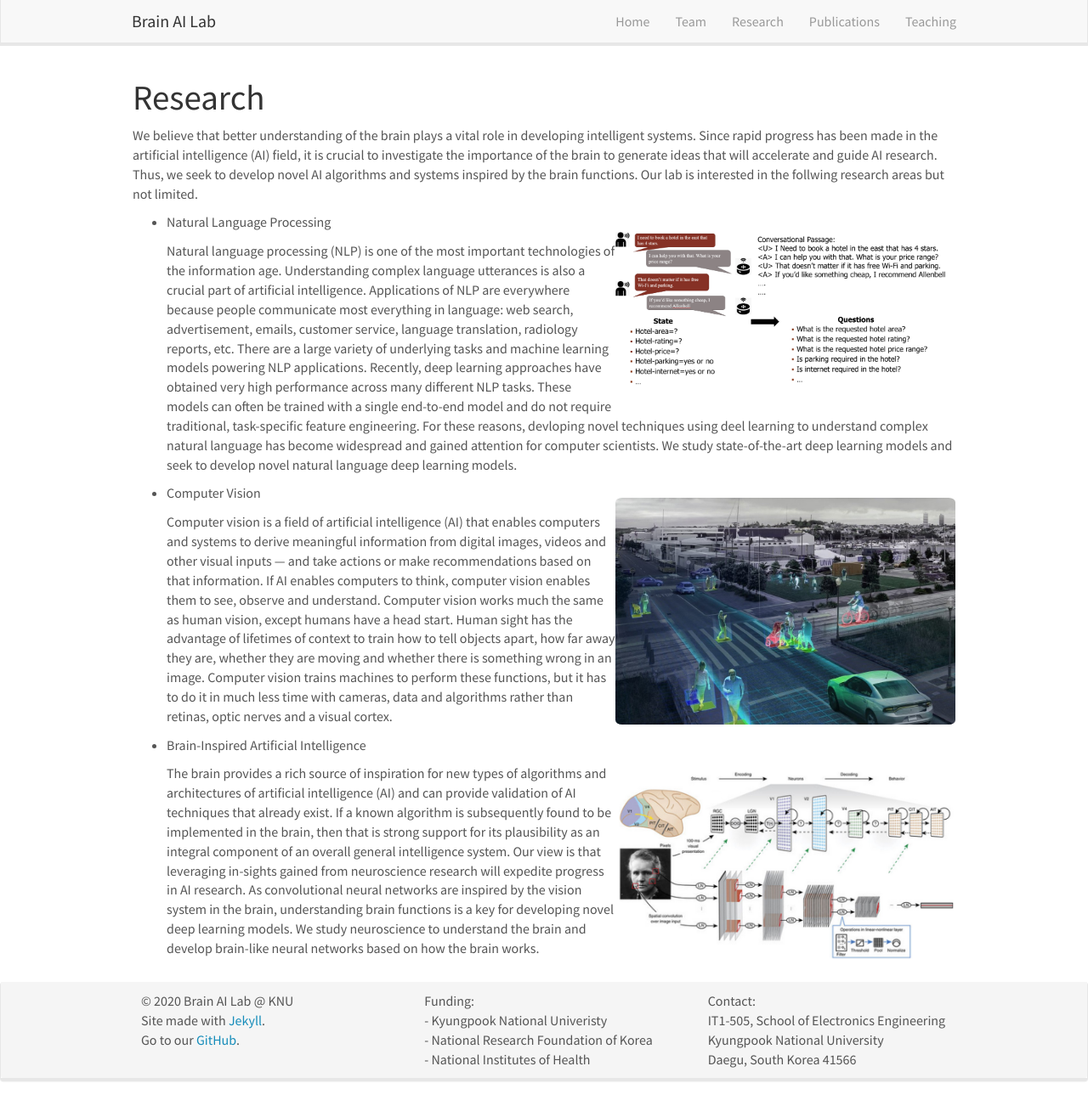
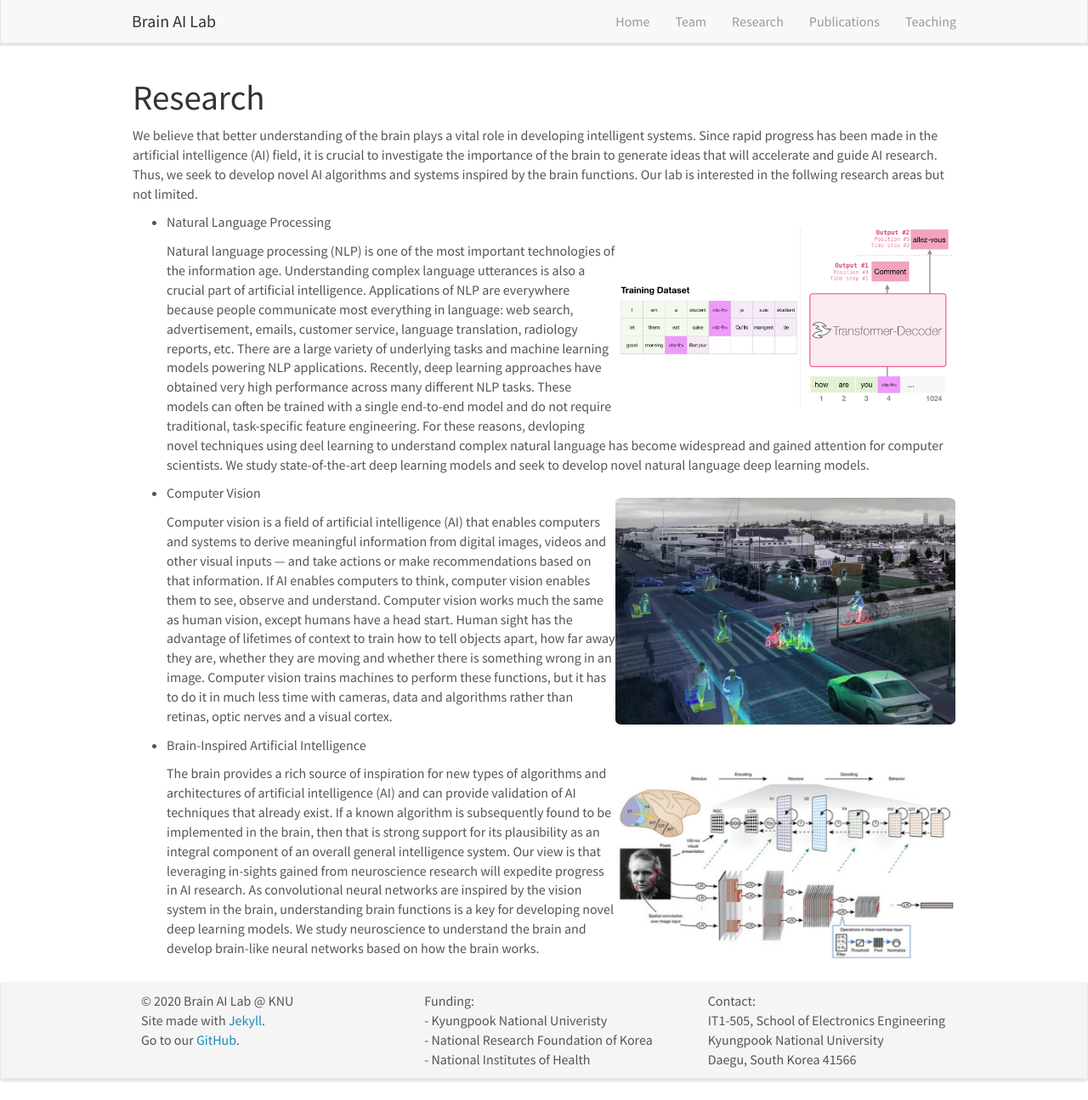
Before and after one commit to KNU-BrainAI/knu-brainai.github.io, a Jekyll site: the page built from _pages/research.md, in a window 1280 px wide and 1295 px high. Shown: the whole window at 85% size. Built offline with Jekyll 4.4.1, drawn with Linux system fonts in a browser that asks for light colours; nearby versions of some CDN libraries.

Commit message:
Update research.md

```diff
--- a/_pages/research.md
+++ b/_pages/research.md
@@ -10,7 +10,7 @@ permalink: /research/
 
 We believe that better understanding of the brain plays a vital role in developing intelligent systems. Since rapid progress has been made in the artificial intelligence (AI) field, it is crucial to investigate the importance of the brain to generate ideas that will accelerate and guide AI research. Thus, we seek to develop novel AI algorithms and systems inspired by the brain functions. Our lab is interested in the follwing research areas but not limited.
 
-- Natural Language Processing ![]({{ site.url }}{{ site.baseurl }}/images/dst.png){: style="width: 400px; float: right"}
+- Natural Language Processing ![]({{ site.url }}{{ site.baseurl }}/images/MT.png){: style="width: 400px; float: right"}
 
   Natural language processing (NLP) is one of the most important technologies of the information age. Understanding complex language utterances is also a crucial part of artificial intelligence. Applications of NLP are everywhere because people communicate most everything in language: web search, advertisement, emails, customer service, language translation, radiology reports, etc. There are a large variety of underlying tasks and machine learning models powering NLP applications. Recently, deep learning approaches have obtained very high performance across many different NLP tasks. These models can often be trained with a single end-to-end model and do not require traditional, task-specific feature engineering. For these reasons, devloping novel techniques using deel learning to understand complex natural language has become widespread and gained attention for computer scientists. We study state-of-the-art deep learning models and seek to develop novel natural language deep learning models.
 
```
